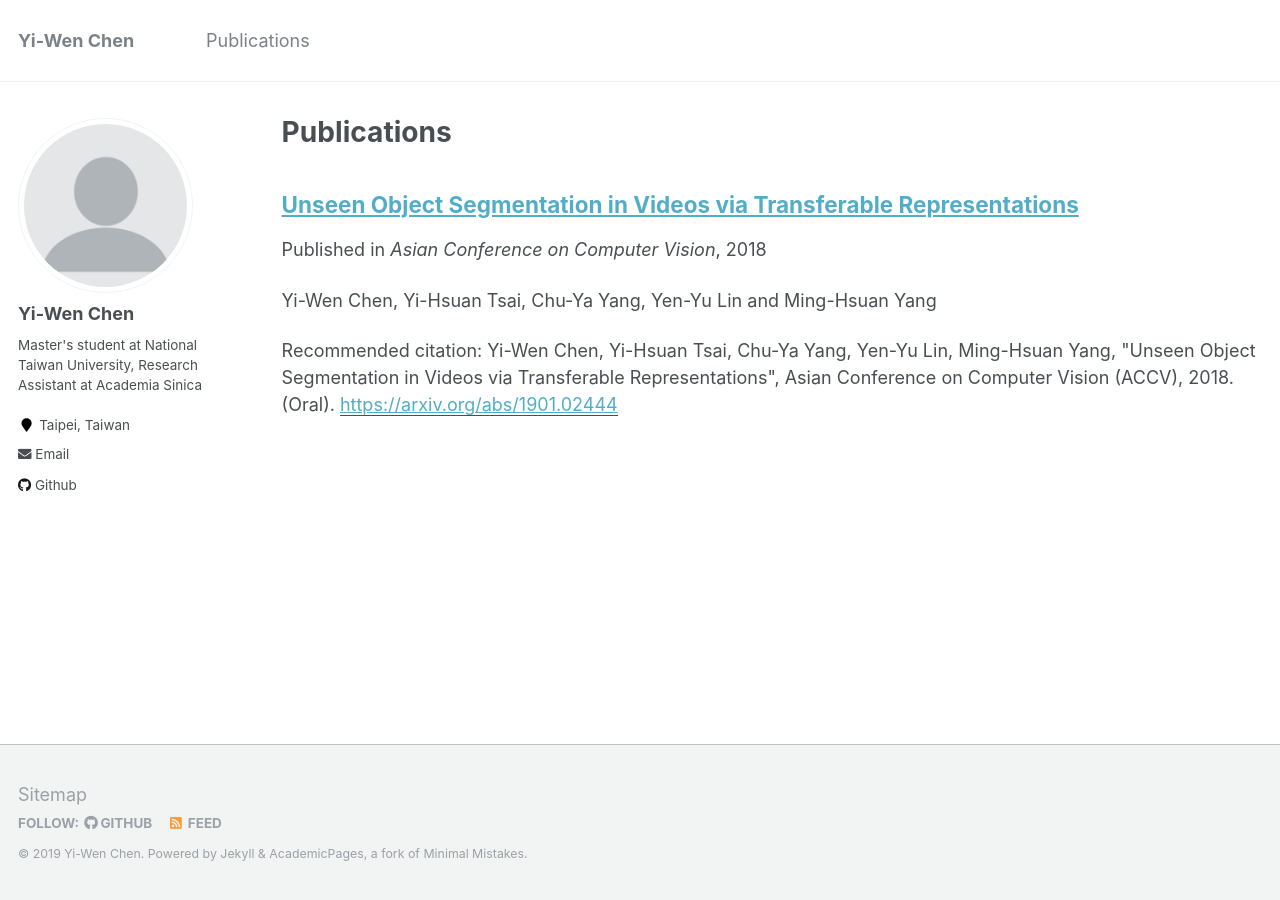
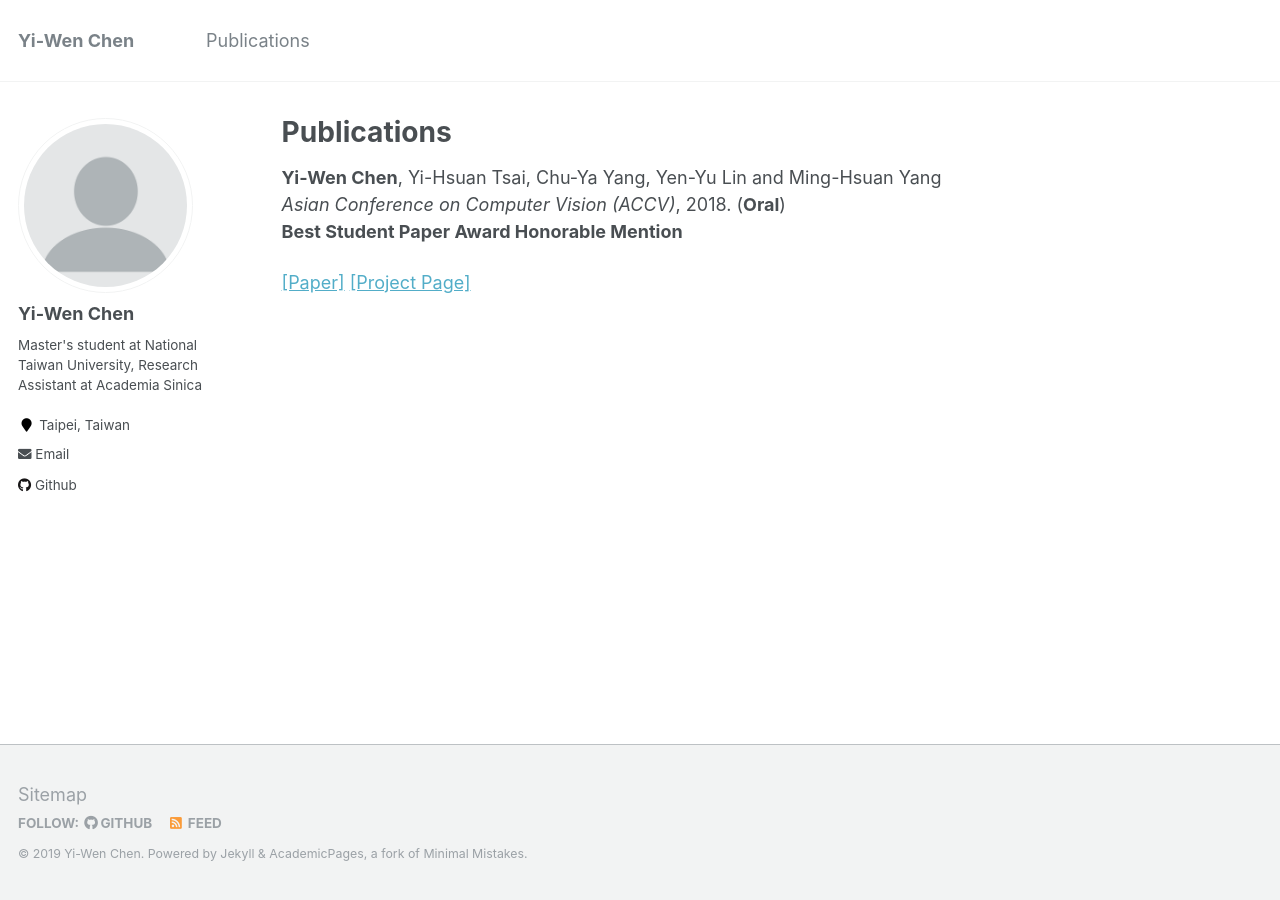
Before and after one commit to wenz116/wenz116.github.io, a Jekyll site: the page built from _pages/publications.md, in a window 1280 px wide. Built offline with Jekyll 4.4.1, drawn with Linux system fonts in a browser that asks for light colours.

Commit message:
Update publications.md

```diff
--- a/_pages/publications.md
+++ b/_pages/publications.md
@@ -1,16 +1,13 @@
 ---
 layout: archive
 title: "Publications"
-permalink: /publications/
+permalink: /
 author_profile: true
 ---
 
-{% if author.googlescholar %}
-  You can also find my articles on <u><a href="{{author.googlescholar}}">my Google Scholar profile</a>.</u>
-{% endif %}
+**Yi-Wen Chen**, Yi-Hsuan Tsai, Chu-Ya Yang, Yen-Yu Lin and Ming-Hsuan Yang <br />
+*Asian Conference on Computer Vision (ACCV)*, 2018. (**Oral**) <br />
+**Best Student Paper Award Honorable Mention**
 
-{% include base_path %}
-
-{% for post in site.publications reversed %}
-  {% include archive-single.html %}
-{% endfor %}
+[[Paper]](https://arxiv.org/abs/1901.02444)
+[[Project Page]](https://github.com/wenz116/TransferSeg)
```
